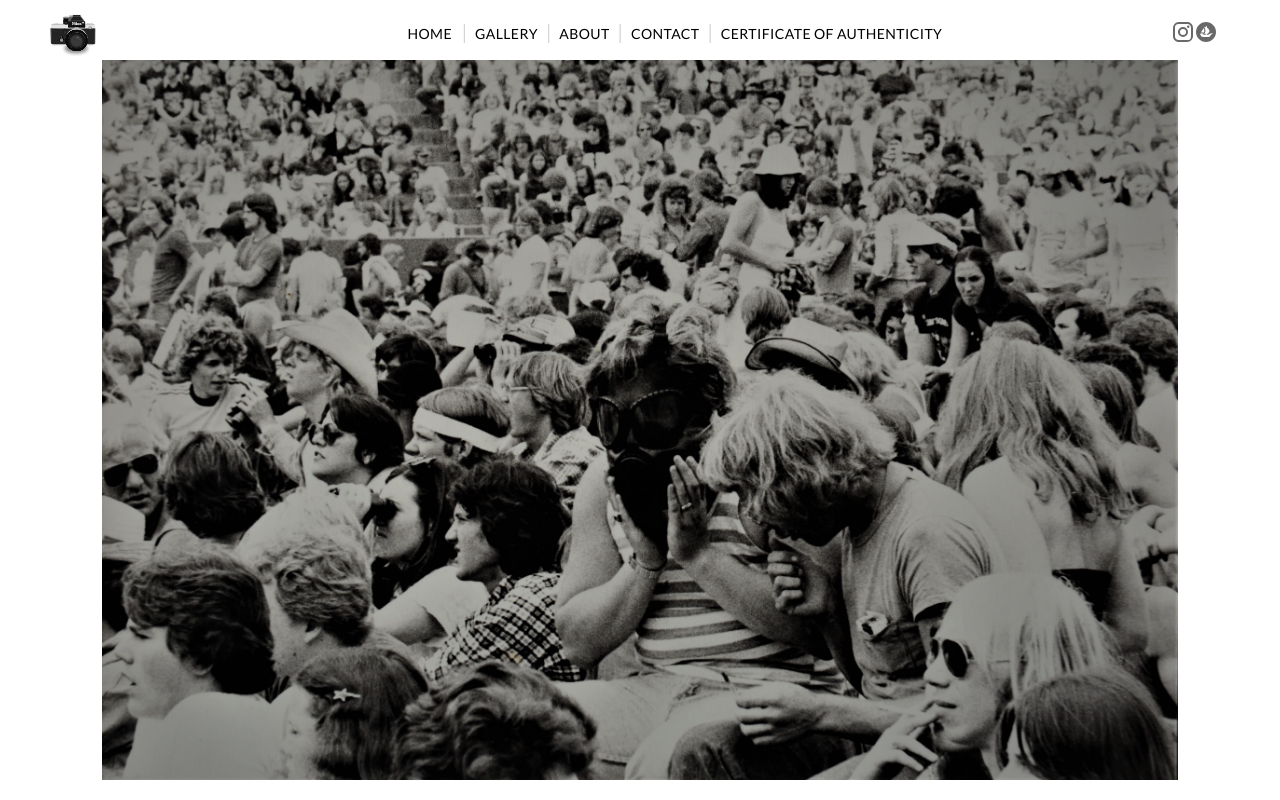
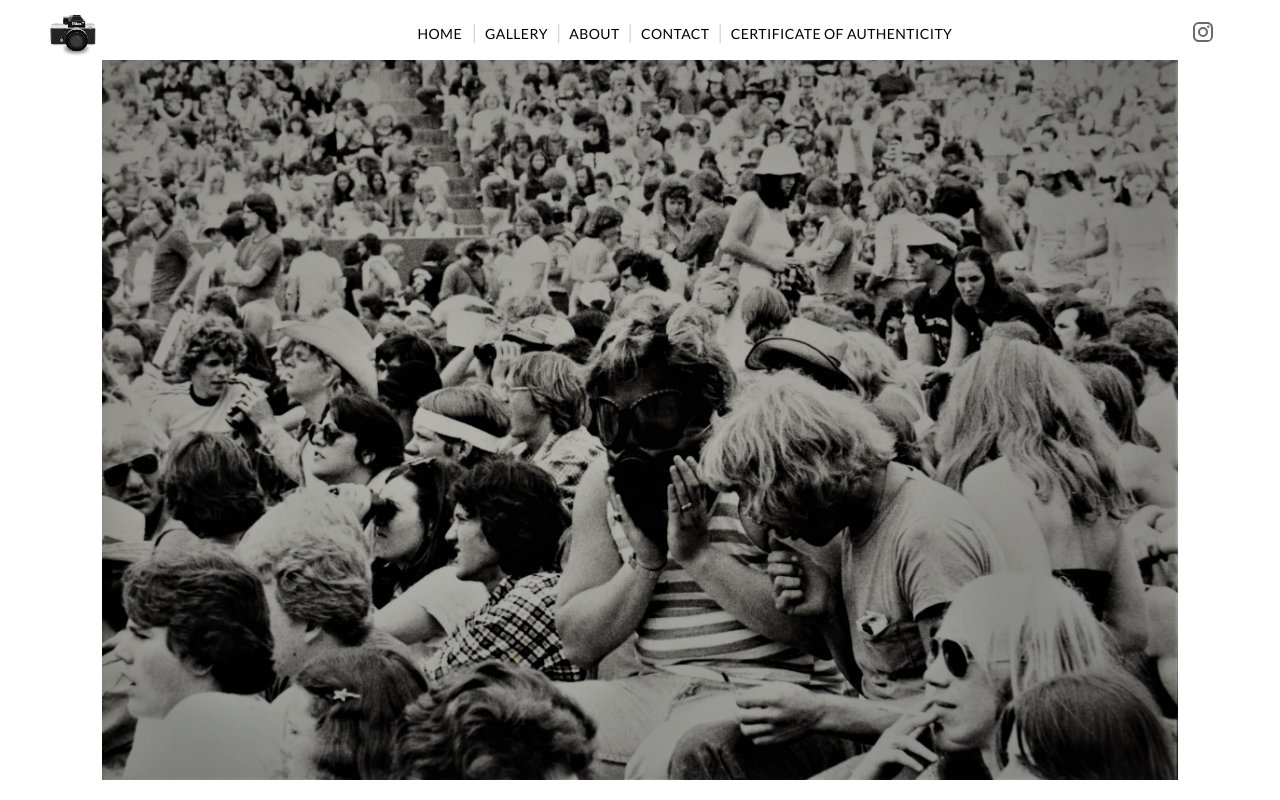
Before and after one commit to fill-the-fill/tommy, a React (Create React App) app: page / in a window 1280 px wide. Built offline with nearby package versions, Linux system fonts and the light colour scheme; a web font is replaced by a local one.

Commit message:
testing header

```diff
--- a/src/components/Header.js
+++ b/src/components/Header.js
@@ -12,7 +12,6 @@ import MenuItem from "@mui/material/MenuItem";
 import Logo from "../utils/logo/tlogo.svg";
 
 import InstagramIcon from "@mui/icons-material/Instagram";
-import OpenseaIcon from "../utils/logo/opensea.svg";
 
 import { useStyles } from "../utils/uiStyles";
 
@@ -156,13 +155,13 @@ const ResponsiveAppBar = () => {
                 >
                   <InstagramIcon />
                 </a>
-                <a target="_blank" rel="noreferrer" href={socials.opensea}>
+                {/* <a target="_blank" rel="noreferrer" href={socials.opensea}>
                   <img
                     className={classes.socials2}
                     src={OpenseaIcon}
                     alt="icon"
                   ></img>
-                </a>
+                </a> */}
               </div>
             </Menu>
           </Box>
@@ -175,13 +174,13 @@ const ResponsiveAppBar = () => {
             >
               <InstagramIcon />
             </a>
-            <a
+            {/* <a
               target="_blank"
               rel="noreferrer"
               href={socials.opensea}
             >
               <img src={OpenseaIcon} className={classes.socials1} alt="icon"></img>
-            </a>
+            </a> */}
           </Box>
         </Toolbar>
       </Container>
```
